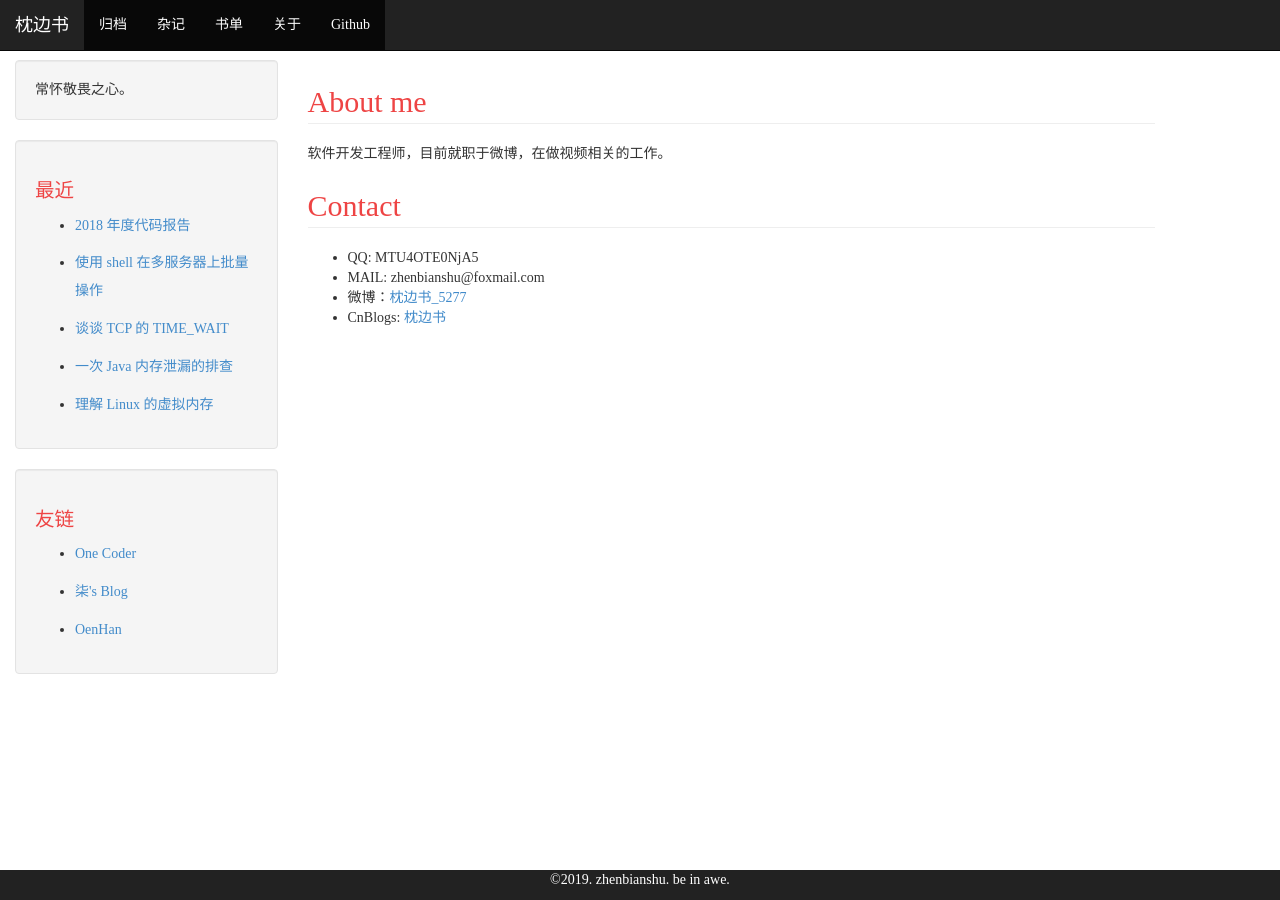
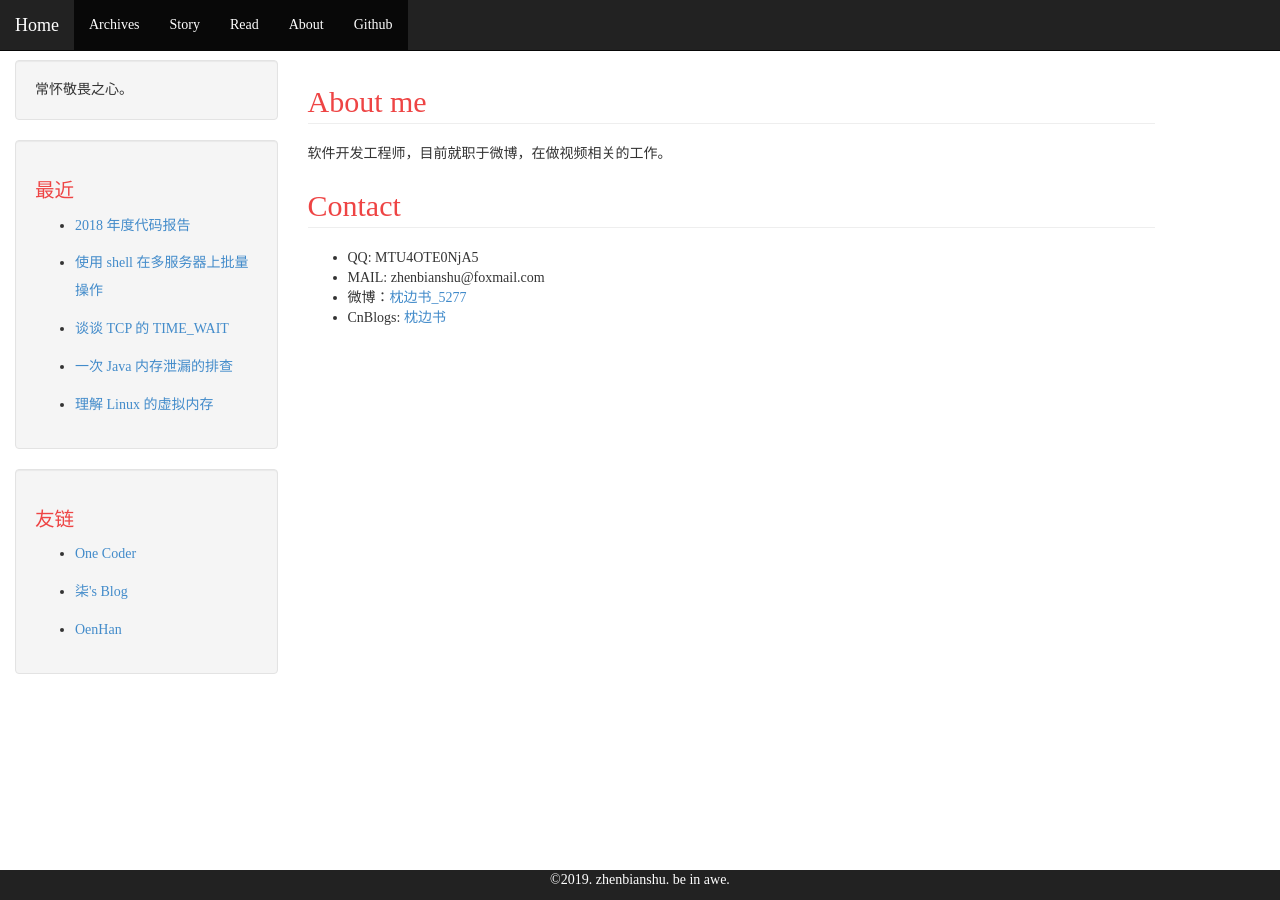
Before and after one commit to zhenbianshu/zhenbianshu.github.io, a Jekyll site: the page built from about.md, in a window 1280 px wide. Built offline with Jekyll 4.4.1, drawn with Linux system fonts in a browser that asks for light colours; comment, search, counter and statistics services are not loaded; our own code applies the rules of GitHub Pages for plain Markdown files.

Commit message:
add page title;

```diff
--- a/_includes/header.html
+++ b/_includes/header.html
@@ -3,7 +3,11 @@
 
 <head>
     <meta charset="UTF-8">
-    <title>{{ site.name }}</title>
+    <title>
+        {% if page.title %}
+            {{ page.title }} -
+        {% endif %}
+        {{ site.name }}</title>
     <meta name="viewport" content="width=device-width, initial-scale=1.0">
     <script src="{{ site.baseurl }}/js/jquery.min.js"></script>
     <script src="{{ site.baseurl }}/js/bootstrap.min.js"></script>
@@ -26,17 +30,17 @@
                   <span class="icon-bar"></span>
                   <span class="icon-bar"></span>
                 </button>
-                <a class="navbar-brand" href="{{ site.baseurl }}/">{{ site.name }}</a>
+                <a class="navbar-brand" href="{{ site.baseurl }}/">Home</a>
               </div>
               <div class="collapse navbar-collapse" id="bs-example-navbar-collapse-1">
                 <ul class="nav navbar-nav">
-                    <li class="active visible-xs-block"><a href="{{ site.baseurl }}/links.html">链接</a></li>
-                    <li class="active"><a href="{{ site.baseurl }}/archive.html">归档</a></li>
-                    <li class="active"><a href="{{ site.baseurl }}/story.html">杂记</a></li>
-                    <li class="active"><a href="{{ site.baseurl }}/book_list.html">书单</a></li>
-                    <li class="active"><a href="{{ site.baseurl }}/about.html">关于</a></li>
+                    <li class="active visible-xs-block"><a href="{{ site.baseurl }}/links.html">Links</a></li>
+                    <li class="active"><a href="{{ site.baseurl }}/archive.html">Archives</a></li>
+                    <li class="active"><a href="{{ site.baseurl }}/story.html">Story</a></li>
+                    <li class="active"><a href="{{ site.baseurl }}/book_list.html">Read</a></li>
+                    <li class="active"><a href="{{ site.baseurl }}/about.html">About</a></li>
                     {% if site.github != '' %}
-                      <li class="active"><a href="https://github.com/{{ site.github }}">Github</a></li>
+                      <li class="active"><a target="_blank" href="https://github.com/{{ site.github }}">Github</a></li>
                     {% endif %}
                 </ul>
               </div>
--- a/about.md
+++ b/about.md
@@ -1,5 +1,6 @@
 ---
 layout: default
+title: "About"
 ---
 
 ## About me
--- a/archive.html
+++ b/archive.html
@@ -1,5 +1,6 @@
 ---
 layout: default
+title: "Archives"
 ---
 
 <div class="well">
--- a/story.html
+++ b/story.html
@@ -1,5 +1,6 @@
 ---
 layout: default
+title: "Story"
 ---
 
 <div class="well">
```
Also changed, not shown: book_list.md (+1 -0 lines).
